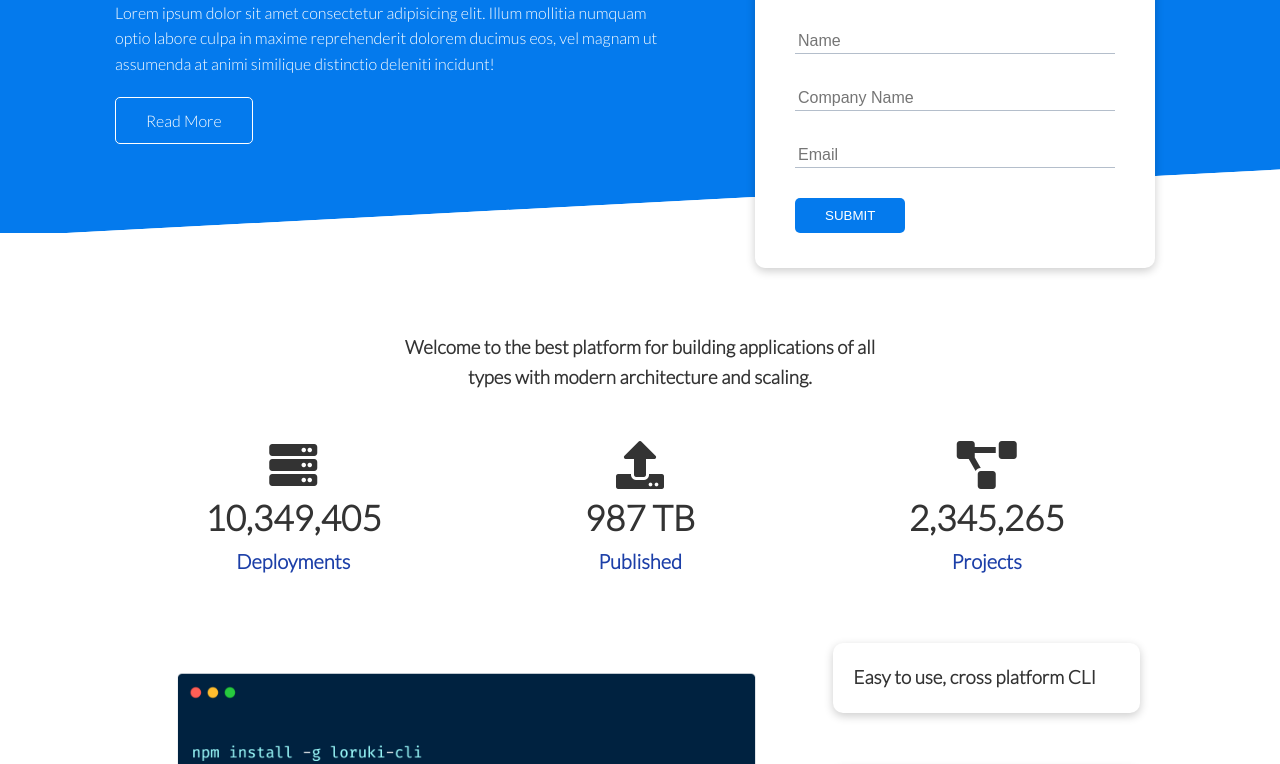
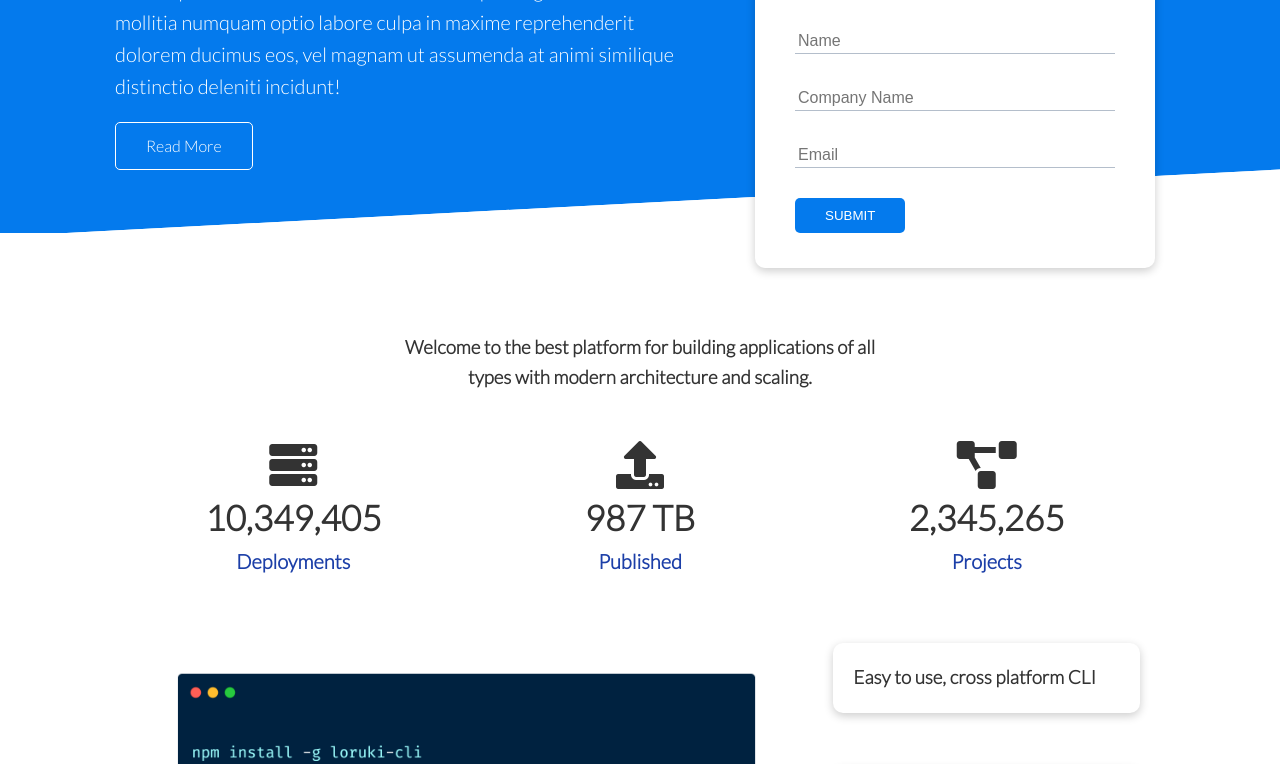
Before and after one commit to saifur703/Loruki-Cloud-Hosting, a plain HTML site: page index.html in a window 1280 px wide. Shown: the part 237-1001 px from the top of the page. Drawn offline with Linux system fonts and the light colour scheme.

Commit message:
add class lead

```diff
--- a/index.html
+++ b/index.html
@@ -35,7 +35,7 @@
         <div class="container grid">
             <div class="showcase-text">
                 <h1>Easier development</h1>
-                <p>Lorem ipsum dolor sit amet consectetur adipisicing elit. Illum mollitia numquam optio labore culpa in
+                <p class="lead">Lorem ipsum dolor sit amet consectetur adipisicing elit. Illum mollitia numquam optio labore culpa in
                     maxime reprehenderit dolorem ducimus eos, vel magnam ut assumenda at animi similique distinctio
                     deleniti incidunt!</p>
 
```
